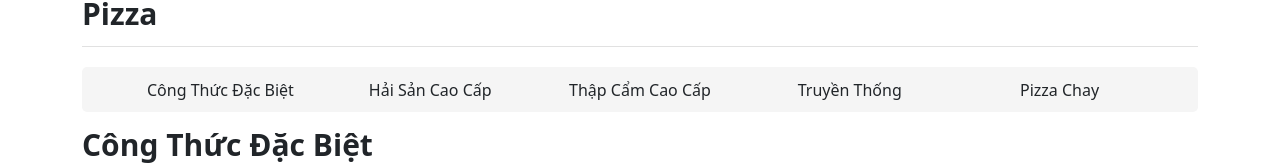
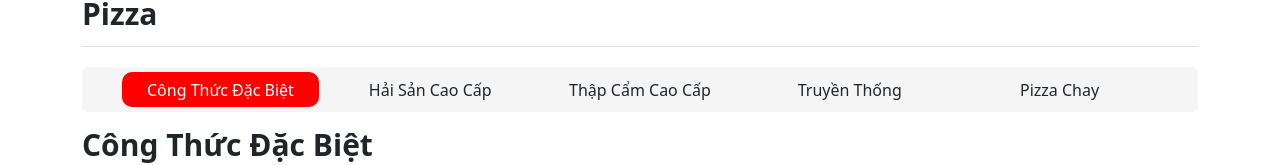
Before and after one commit to hoangcutehotme/pizza-project, a React (Create React App) app in the folder frontend/: page /pizza in a window 1280 px wide. Shown: the part 493-658 px from the top of the page. Built offline with nearby package versions, Linux system fonts and the light colour scheme.

Commit message:
Done menu

```diff
--- a/frontend/src/App.js
+++ b/frontend/src/App.js
@@ -13,11 +13,8 @@ function App() {
         <Routes>
           <Route path="/userInfo" element={<UserInfo />} />
           <Route path="/pizza" element={<Pizza />} />
-
         </Routes>
-        <div>
           <Footer />
-        </div>
         {/* <Footer /> */}
       </Router>
     </div>
--- a/frontend/src/component/Itemproduct/Itemproduct.css
+++ b/frontend/src/component/Itemproduct/Itemproduct.css
@@ -32,7 +32,7 @@
     display: -webkit-box;
     -webkit-box-orient: vertical;
     -webkit-line-clamp: 2;
-    font-weight: 800;
+    font-weight: 600;
     max-height: 3.775rem;
     min-height: 3.775rem;
 }
@@ -65,7 +65,7 @@
 .Price_item h4 {
     color: #111;
     font-size: 20px;
-    font-weight: 800;
+    font-weight: 600;
     width: 100%;
     margin-top: 5px;
     margin-right: 5px;
--- a/frontend/src/component/Menus/Menus.css
+++ b/frontend/src/component/Menus/Menus.css
@@ -25,6 +25,23 @@
     background-color: rgb(255, 0, 0);
     border-radius: 10px;
     cursor: pointer;
+    color: #ffffff !important;
+}
+
+.active-menu {
+    margin: 5px 0px;
+    padding: 5px;
+    width: 19%;
+    display: flex;
+    justify-content: center;
+    align-items: center;
+    font-family: inherit;
+    font-weight: 500;
+    font-size: 16px;
+    background-color: rgb(255, 0, 0);
+    border-radius: 10px;
+    cursor: pointer;
+    color: #ffffff !important;
 }
 
 .title_menu a {
--- a/frontend/src/component/Menus/Menus.jsx
+++ b/frontend/src/component/Menus/Menus.jsx
@@ -1,8 +1,10 @@
-import React, { useState, useEffect } from 'react'
-import style from './Menus.css'
+import React, { useState, useEffect } from 'react';
+import style from './Menus.css';
 
-function Menus({ scrollToRef }) {
+function Menus({ scrollToRef, activeIndex }) {
+    console.log(activeIndex);
     const [isMobileView, setIsMobileView] = useState(false);
+
 
     // Xác định kích thước màn hình
     const handleResize = () => {
@@ -14,43 +16,43 @@ function Menus({ scrollToRef }) {
     };
 
     // Lắng nghe sự kiện thay đổi kích thước màn hình
-    window.addEventListener('resize', handleResize);
-
-    // Hủy lắng nghe sự kiện khi component bị unmount
-    React.useEffect(() => {
+    useEffect(() => {
+        window.addEventListener('resize', handleResize);
         return () => {
             window.removeEventListener('resize', handleResize);
         };
     }, []);
 
+    // Hàm để cập nhật activeIndex
+
+
     // Render danh sách menu hoặc select box tùy thuộc vào kích thước màn hình
     return (
         <div className="Menus">
             {isMobileView ? (
-                <select onChange={(e) => scrollToRef(parseInt(e.target.value))}>
-                    <option class="opti" value={0}>Công Thức Đặc Biệt</option>
-                    <option class="opti" value={1}>Hải Sản Cao Cấp</option>
-                    <option class="opti" value={2}>Thập Cẩm Cao Cấp</option>
-                    <option class="opti" value={3}>Truyền Thống</option>
-                    <option class="opti" value={4}>Pizza Chay</option>
+                <select onChange={(e) => scrollToRef(parseInt(e.target.value))} defaultValue={activeIndex}>
+                    <option className="opti" value={0}>Công Thức Đặc Biệt</option>
+                    <option className="opti" value={1}>Hải Sản Cao Cấp</option>
+                    <option className="opti" value={2}>Thập Cẩm Cao Cấp</option>
+                    <option className="opti" value={3}>Truyền Thống</option>
+                    <option className="opti" value={4}>Pizza Chay</option>
                 </select>
             ) : (
                 <>
-                    <Menu title={"Công Thức Đặc Biệt"} onClick={() => scrollToRef(0)} />
-                    <Menu title={"Hải Sản Cao Cấp"} onClick={() => scrollToRef(1)} />
-                    <Menu title={"Thập Cẩm Cao Cấp"} onClick={() => scrollToRef(2)} />
-                    <Menu title={"Truyền Thống"} onClick={() => scrollToRef(3)} />
-                    <Menu title={"Pizza Chay"} onClick={() => scrollToRef(4)} />
+                    <Menu title={"Công Thức Đặc Biệt"} onClick={() => { scrollToRef(0) }} active={activeIndex === 0} />
+                    <Menu title={"Hải Sản Cao Cấp"} onClick={() => { scrollToRef(1) }} active={activeIndex === 1} />
+                    <Menu title={"Thập Cẩm Cao Cấp"} onClick={() => { scrollToRef(2) }} active={activeIndex === 2} />
+                    <Menu title={"Truyền Thống"} onClick={() => { scrollToRef(3) }} active={activeIndex === 3} />
+                    <Menu title={"Pizza Chay"} onClick={() => { scrollToRef(4) }} active={activeIndex === 4} />
                 </>
             )}
         </div>
     );
 }
 
-
-function Menu({ title, onClick }) {
+function Menu({ title, onClick, active }) {
     return (
-        <div className="title_menu">
+        <div className={`title_menu ${active ? 'active-menu' : ''}`}>
             <a onClick={onClick}>{title}</a>
         </div>
     );
--- a/frontend/src/page/Pizza.jsx
+++ b/frontend/src/page/Pizza.jsx
@@ -3,7 +3,7 @@ import Slider from '../component/Slider/Slider';
 import Title from '../component/Title/Title';
 import Menus from '../component/Menus/Menus';
 import Itemproduct from '../component/Itemproduct/Itemproduct';
-
+import Footer from '../component/Footer/Footer';
 import style from '../component/Itemproduct/Itemproduct.css'
 import "slick-carousel/slick/slick.css";
 import "slick-carousel/slick/slick-theme.css";
@@ -16,12 +16,36 @@ function Pizza() {
         useRef(null),
         useRef(null)
     ]);
+    const [activeIndex, setActiveIndex] = useState(0);
+    useEffect(() => {
+        const handleScroll = () => {
+            const scrollPosition = window.scrollY;
+            sectionRefs.current.forEach((ref, index) => {
+                const element = ref.current;
+                if (element) {
+                    const top = element.offsetTop;
+                    const height = element.clientHeight;
+                    if (scrollPosition >= top - 600 && scrollPosition < top - 600 + height) {
+                        setActiveIndex(index);
+                    }
+                }
+            });
+        };
+
+        window.addEventListener('scroll', handleScroll);
+
+        return () => {
+            window.removeEventListener('scroll', handleScroll);
+        };
+    }, []);
+
 
     const scrollToRef = (index) => {
         const targetElement = sectionRefs.current[index].current;
         const parentElement = targetElement.parentElement;
         const offsetTop = targetElement.getBoundingClientRect().top - parentElement.getBoundingClientRect().top - 30;
         window.scrollTo(100, offsetTop);
+        setActiveIndex(parseInt(1));
     };
 
     const [isImageFixed, setIsImageFixed] = useState(false);
@@ -56,10 +80,11 @@ function Pizza() {
                     zIndex: 999,
                     alignItems: 'center'
                 }} className='container'>
-                    <Menus scrollToRef={scrollToRef} />
+                    <Menus scrollToRef={scrollToRef} activeIndex={activeIndex} />
                 </div>
             ) : (<div >
-                <Menus scrollToRef={scrollToRef} />
+                <Menus scrollToRef={scrollToRef} activeIndex={activeIndex} />
+
             </div>)}
             <div ref={sectionRefs.current[0]} >
                 <div>
```
